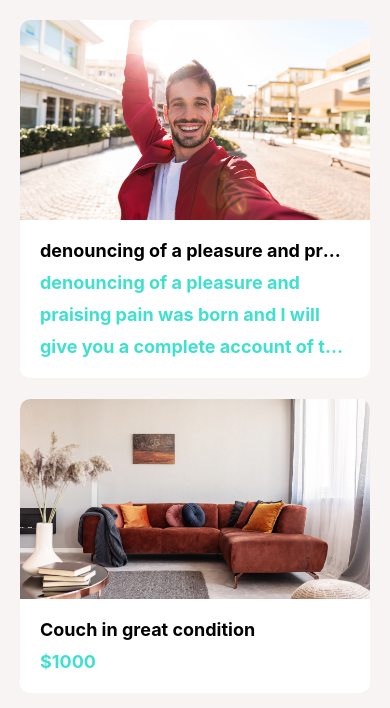
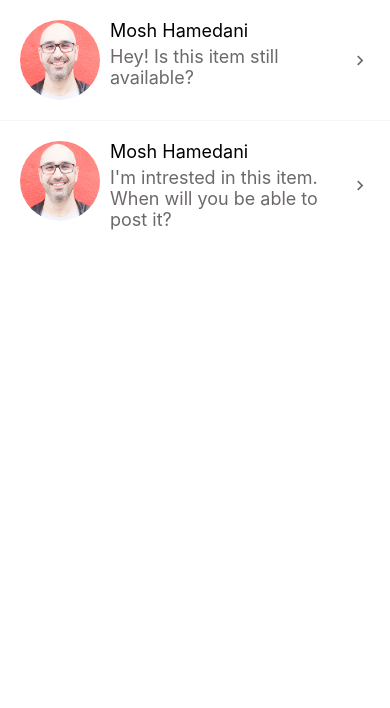
Before and after one commit to blackstone86/rn-donewithit, a React Native app: screen / in a window 390 px wide. Shown: the top 708 px of the page. Built offline with nearby package versions, Linux system fonts and the light colour scheme.

Commit message:
feat: 🎸 [screens/MessageScreen,RegisterScreen] add sccreens

```diff
--- a/App.tsx
+++ b/App.tsx
@@ -3,7 +3,8 @@ import AccountScreen from './app/screens/AccountScreen'
 import ListingEditScreen from './app/screens/ListingEditScreen'
 import RegisterScreen from './app/screens/RegisterScreen'
 import ListingsScreen from './app/screens/ListingsScreen'
+import MessagesScreen from './app/screens/MessagesScreen'
 
 export default function App() {
-  return <ListingsScreen />
+  return <MessagesScreen />
 }
--- /dev/null
+++ b/app/screens/MessagesScreen/MessagesScreen.tsx
@@ -0,0 +1,122 @@
+import React, { ReactNode, useCallback, useMemo, useState } from 'react'
+import {
+  Animated,
+  GestureResponderEvent,
+  ImageSourcePropType,
+  StyleSheet
+} from 'react-native'
+import AppSafeAreaView from '../../components/AppSafeAreaView'
+import {
+  AppFlatList,
+  AppListItem,
+  AppListItemDeleteAction
+} from '../../components/lists'
+import produce from 'immer'
+import { MOSH } from '../../config/images'
+
+type Message = {
+  id: number
+  title: string
+  description: string
+  image: ImageSourcePropType
+}
+
+const messages: Message[] = [
+  {
+    id: 1,
+    title: 'Mosh Hamedani',
+    description: 'Hey! Is this item still available?',
+    image: MOSH
+  },
+  {
+    id: 2,
+    title: 'Mosh Hamedani',
+    description:
+      "I'm intrested in this item. When will you be able to post it?",
+    image: MOSH
+  }
+]
+
+const styles = StyleSheet.create({
+  item: {
+    padding: 20
+  }
+})
+
+export default function MessagesScreen() {
+  let [msgs, setMsgs] = useState<Message[]>(messages)
+  const [refreshing, setRefreshing] = useState<boolean>(false)
+  const handlePress = useCallback(
+    (e?: GestureResponderEvent, data?: Message) => {},
+    []
+  )
+  const handleRenderRightActions = useCallback(
+    (
+      progress: Animated.AnimatedInterpolation,
+      dragX: Animated.AnimatedInterpolation,
+      item: Message
+    ): ReactNode => {
+      return (
+        <AppListItemDeleteAction
+          onDelete={() => {
+            handleDelete(item.id)
+          }}
+        />
+      )
+    },
+    []
+  )
+  const handleDelete = useCallback((id: number) => {
+    const deletedMsgs: Message[] = produce(msgs, (draft) => {
+      const index = draft.findIndex((msg: Message) => msg.id === id)
+      if (index !== -1) draft.splice(index, 1)
+    })
+    msgs = deletedMsgs // 解决获取 msgs 参数不准问题
+    setMsgs(deletedMsgs)
+  }, [])
+
+  const handleRefresh = useCallback(() => {
+    const updatedMsgs = [
+      {
+        id: 3,
+        title: 'Mosh Hamedani',
+        description:
+          'My friend is intrested in this item. When will you be able to post it?',
+        image: MOSH
+      }
+    ]
+    msgs = updatedMsgs
+    setMsgs(msgs)
+  }, [])
+
+  return (
+    <AppSafeAreaView>
+      <AppFlatList
+        data={msgs}
+        keyExtractor={(msg) => msg.id.toString()}
+        renderItem={({ item, index, separators }) => {
+          const { title, description, image }: Message = item
+          return (
+            <AppListItem
+              style={styles.item}
+              title={title}
+              subTitle={description}
+              image={image}
+              onPress={(e) => {
+                handlePress(e, item)
+              }}
+              renderRightActions={(
+                progress: Animated.AnimatedInterpolation,
+                dragX: Animated.AnimatedInterpolation
+              ) => {
+                return handleRenderRightActions(progress, dragX, item)
+              }}
+            />
+          )
+        }}
+        refreshing={refreshing}
+        onRefresh={handleRefresh}
+      />
+    </AppSafeAreaView>
+  )
+}
--- /dev/null
+++ b/app/screens/MessagesScreen/index.ts
@@ -0,0 +1,2 @@
+import MessagesScreen from './MessagesScreen'
+export default MessagesScreen
--- a/app/screens/RegisterScreen/RegisterScreen.tsx
+++ b/app/screens/RegisterScreen/RegisterScreen.tsx
@@ -52,7 +52,7 @@ const validationSchema = Yup.object().shape({
   email: Yup.string().required().email().label('Email'),
   password: Yup.string().required().min(8).label('Password')
 })
-export default function App() {
+export default function RegisterScreen() {
   return (
     <AppSafeAreaView style={styles.container}>
       <AppForm
```
Also changed, not shown: app/screens/MessagesScreen.js (deleted, +0 -71 lines).
